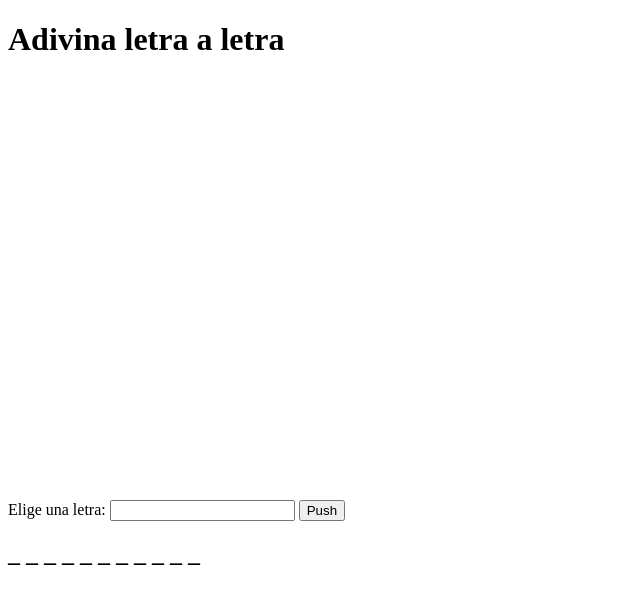
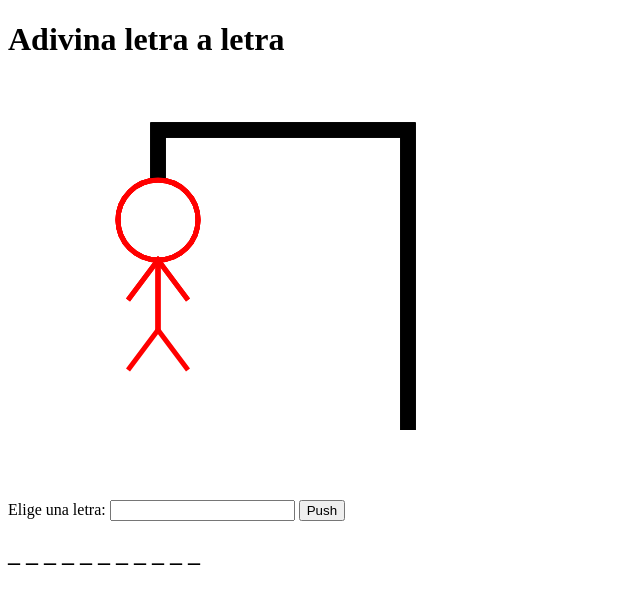
Before and after one commit to engel07/Ahorcado, a plain HTML site: page index.html in a window 1280 px wide. Shown: the whole page, without its empty margins (0-640 px from the left). Drawn offline with Linux system fonts and the light colour scheme.

Commit message:
Avanzando

```diff
--- a/ahorcado.js
+++ b/ahorcado.js
@@ -2,22 +2,119 @@ var palabra = "Tamarindo";
 var hombre;
 
 //Declaracion de la clase Ahorcado
-var Ahorcado = function (con)
+var Ahorcado = function(con)
 {
 
-	this.contexto = con;
+    //this es las variables locales de la clase, accesibles en toda la clase
+    //this.contexto es el contexto del canvas que llega por parametro desde la variable con
+    this.contexto = con;
 	this.maximo   = 5;
 	this.intentos = 0;
+	this.vivo     = true;
+
+	this.dibujar();
+
+}
+
+Ahorcado.prototype.dibujar = function ()
+{
+	var dibujo = this.contexto;
+//dibujando el poste
+	dibujo.beginPath();
+	dibujo.moveTo(150,100);
+	dibujo.lineTo(150,50);
+	dibujo.lineTo(400,50);
+	dibujo.lineTo(400,350);
+	dibujo.lineWidth = 15;
+	dibujo.strokeStyle = "#000000";
+	dibujo.stroke();
+	dibujo.closePath();
+
+	if (this.intentos> 0)
+
+	{
+		//intentos = 1 --> rostro
+		dibujo.beginPath();
+		dibujo.arc(150,140,40,0,Math.PI * 2, false);
+		dibujo.strokeStyle = "#F00";
+		dibujo.lineWidth = 5;
+		dibujo.stroke();
+		dibujo.closePath();
+
+		if(this.intentos > 1)
+		{
+			//intentos = 2 --> torso
+			dibujo.beginPath();
+			dibujo.moveTo(150,180);
+			dibujo.lineTo(150,250);
+			dibujo.strokeStyle = "#F00";
+			dibujo.lineWidth = 5;
+			dibujo.stroke();
+			dibujo.closePath();
+
+			//intentos = 3 --> brazos
+
+			if(this.intentos > 2)
+			{
+				dibujo.beginPath();
+				dibujo.moveTo(120,220);
+				dibujo.lineTo(150,180);
+				dibujo.lineTo(180,220);
+				dibujo.strokeStyle="#F00";
+				dibujo.lineWidth= 5;
+				dibujo.stroke();
+				dibujo.closePath();
+
+				if (this.intentos > 3)
+				{
+					dibujo.beginPath();
+					dibujo.moveTo(120,290);
+					dibujo.lineTo(150,250);
+					dibujo.lineTo(180,290);
+					dibujo.strokeStyle="#F00";
+					dibujo.lineWidth = 5;
+					dibujo.stroke();
+					dibujo.closePath();
+
+					if(this.intentos > 4)
+					{
+						//intentos = 5 --> mori
+						dibujo.beginPath();
+						dibujo.moveTo(125,120);
+						dibujo.lineTo(145,145);
+						dibujo.closePath();
+					}
+				}
+			}
+		}
+
+	}
+
+}
+
+Ahorcado.prototype.trazar = function()
+{
+	this.intentos++;
+	if (this.intentos >= this.maximo) {
+		this.vivo = false;
+	}
+
+	this.dibujar();
 
 }
 
 function iniciar()
 {
-	var canvas    = document.getElementById("c");
+	var canvas    = document.getElementById('c');
 	canvas.width  = 500;
 	canvas.height = 400;
-	var contexto  = canvas.getContext("2d");
-	var hombre    = new Ahorcado(contexto);
+	var contexto  = canvas.getContext('2d');
+	hombre        = new Ahorcado(contexto);
+	hombre.trazar();
+	hombre.trazar();
+	hombre.trazar();
+	hombre.trazar();
+
 
 
 }
```
Also changed, not shown: index.html (+1 -1 lines).
